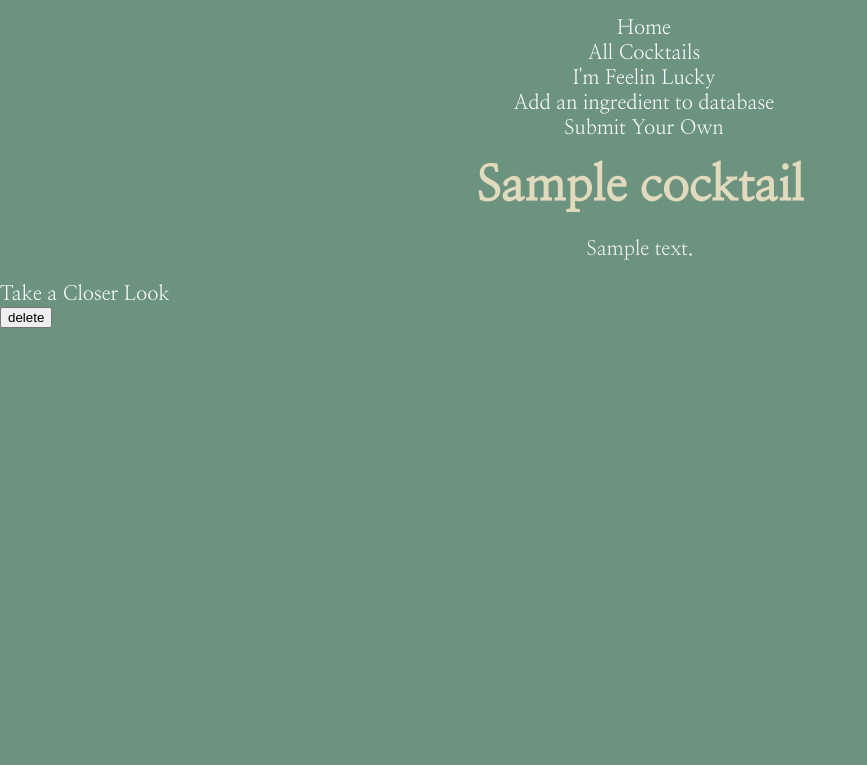
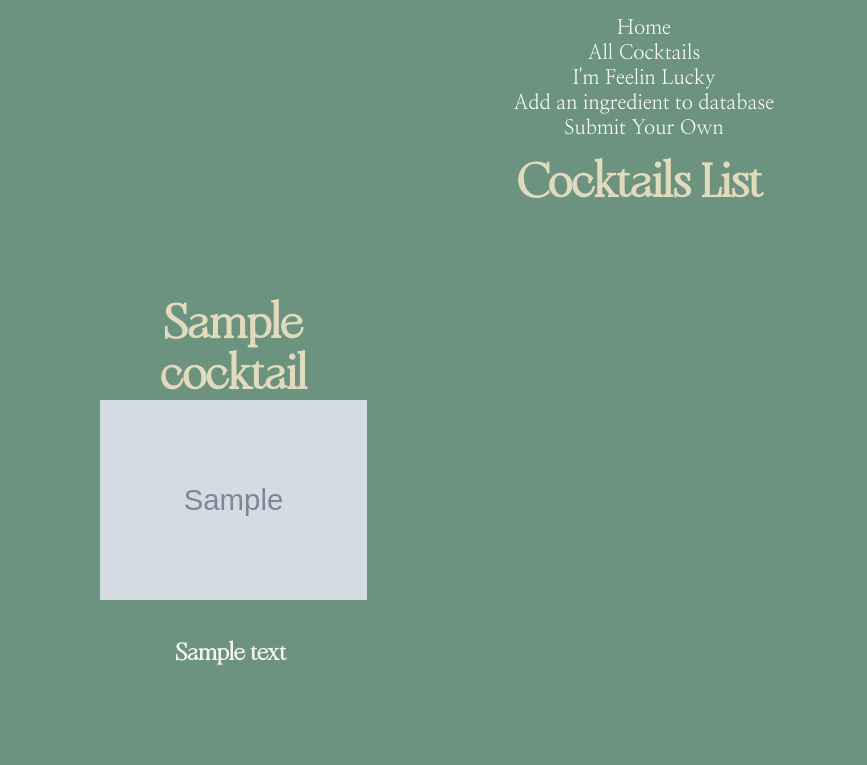
Before and after one commit to bbbbblddddd/Tie-One-On---Python-Project, a Flask app: page /cocktails in a window 1280 px wide. Shown: the top 765 px of the page, without its empty margins (0-867 px from the left). Run offline with Flask 3, Linux system fonts and the light colour scheme; grey boxes marked "Sample" are stand-in pictures; a database or web service that is not in the repository returns one stand-in record (values such as "Sample title"); some libraries are stand-ins or nearby versions.

Commit message:
added fonts and aligned buttons

```diff
--- a/console.py
+++ b/console.py
@@ -15,7 +15,7 @@ gimlet = Cocktail('Gimlet', 'A lime-heavy, classic gin cocktail with a rich nava
                   'Add the 60 ml of gin, 30ml of lime juice and 30ml of sugar syrup to a shaker with ice and shake until well-chilled. Strain into a chilled cocktail glass or an rocks glass filled with fresh ice. Garnish with a lime wheel.', 'https://i.imgur.com/iFmyUdo.png')
 cocktail_repository.save(gimlet)
 
-margerita = Cocktail('Margerita', 'Combining the tang of lime and the sweetness of orange liqueur with the distinctive strength of tequila.',
+margerita = Cocktail('Margarita', 'Combining the tang of lime and the sweetness of orange liqueur with the distinctive strength of tequila.',
                      'Add 60ml of Tequila, 15ml of Triple Sec, 30ml of Lime Juice and 15ml of Sugar Syrup to a cocktail shaker filled with ice, and shake until well-chilled. Strain into a rocks glass over fresh ice. Garnish with a lime wheel and kosher salt rim or Tajin rim.', 'https://i.imgur.com/hemYzqt.png')
 cocktail_repository.save(margerita)
 
--- a/static/style.css
+++ b/static/style.css
@@ -7,6 +7,21 @@ body {
   padding: 0px;
   margin: 0px;
 }
+
+@font-face {
+  font-family: 'CustomFont';
+  src: url('../static/fonts/Soligant.ttf')
+}
+
+h5 {
+  font-family: 'CustomFont', sans-serif;
+  font-size: 1.5rem;
+  text-align: center;
+  margin-left: auto;
+  margin-right: auto;
+
+}
+
 
 /* .container {
   max-width: 40rem;
@@ -18,19 +33,21 @@ body {
 h1,
 h3,
 h4,
-h5,
 h6 {
   font-family: 'Nanum Myeongjo', serif;
   margin: 0px;
   padding: 0px;
 }
 h1 {
+  font-family: 'CustomFont', sans-serif;
   font-size: 3em;
   color: #E1DABD;
   margin-bottom: 10px;
     margin-top: 10px;
     text-align: center;
   }
+
+
 
   h6 {
     font-family: 'Nanum Myeongjo', serif;
@@ -42,8 +59,10 @@ h1 {
   }
 
   p {
+    font-family: 'CustomFont', sans-serif;
     text-align: center;
     font-size: 1.25rem;
+    padding: 0;
 }
 
 a {
@@ -65,7 +84,7 @@ a:focus {
   text-align: center;
   align-items: center;
   width: 700px;
-    padding-right: 2rem;
+  padding-right: 2rem;
 }
 
 nav ul li {
@@ -82,7 +101,13 @@ nav ul li {
 }
 
 .take_a_look {
-  display: flex;
+  text-align: center;
+}
+
+.take_a_look > * {
+  display: inline-block;
+  margin: 0 10px;
+  vertical-align: middle;
 }
 
 .logo-container {
@@ -282,6 +307,13 @@ button[type="submit"]:hover {
   padding: 0;
 }
 
+.cocktail-buttons {
+  display: flex;
+  justify-content: space-between;
+  align-items: center;
+  margin-top: auto;
+}
+
 
 
 
@@ -358,3 +390,34 @@ button[type="submit"]:hover {
 .cocktail-instructions {
   max-width: 100%;
 }
+
+.cocktail-buttons {
+  text-align: center;
+}
+.cocktail-buttons {
+  text-align: center;
+}
+
+.delete-form {
+  display: inline-block;
+  margin: 0 auto;
+}
+
+.delete-form input[type="submit"] {
+  animation: bouncy 5s infinite linear;
+  position: relative;
+  padding: .5rem;
+  background-color: #eae2c2;
+  color: #101010;
+
+  border: none;
+  border-radius: 5px;
+  font-size: 16px;
+  cursor: pointer;
+  transition: background-color 0.3s ease;
+}
+
+
+
+
+/* ALL COCKTAILS PAGE STYLING */
--- a/templates/cocktails/index.html
+++ b/templates/cocktails/index.html
@@ -2,21 +2,111 @@
 
 {% block content %}
 
-{% for cocktail in cocktails %}
+<h1>Cocktails List</h1>
+<br />
 
-<div class="hello">
-    <li>
-        <h1>{{cocktail.name}}</h1>
-        <p>{{cocktail.description}}</p>
-        <li><a href="/cocktails/{{cocktail.id}}">Take a Closer Look</a></li>
-        <form class="delete-form" action="/cocktails/{{cocktail.id}}/delete" method="post">
-            <input type="submit" value="delete">
-        </form>
-    </li>
+<div class="cocktails-container">
+
+    {% for cocktail in cocktails %}
+
+    <div class="cocktail-card">
+        <div class="cocktail-info">
+            <h1>{{cocktail.name}}</h1>
+            <div class="image-container">
+                <a href="/cocktails/{{cocktail.id}}">
+                    <img class="cocktail-image" src="{{cocktail.image_url}}" referrerpolicy="no-referrer" />
+                </a>
+            </div>
+            <h5>{{cocktail.description}}</h5>
+        </div>
+        <!-- <div class="cocktail-buttons">
+            <form class="delete-form" action="/cocktails/{{cocktail.id}}/delete" method="post">
+                <input type="submit" value="Delete">
+            </form>
+        </div> -->
+    </div>
+
+
+    {% endfor %}
+
 </div>
 
 
+<style>
+    .cocktails-container {
+        display: grid;
+        grid-template-columns: repeat(3, minmax(300px, 1fr));
+        gap: 20px;
+        padding: 0 40px;
+      }
 
-{% endfor %}
+
+
+    .cocktail-card {
+        display: flex;
+        flex-direction: column;
+        border-radius: 10px;
+        padding: 60px;
+    }
+
+    .cocktail-info h1 {
+        margin: 0;
+    }
+
+    .cocktail-info p {
+        margin: 10px 0;
+    }
+
+    .cocktail-buttons {
+        display: flex;
+        justify-content: space-between;
+        align-items: center;
+        margin-top: auto;
+    }
+
+    .cocktail-buttons form {
+        margin: 0;
+    }
+
+    .cocktail-buttons form input {
+        background-color: #f44336;
+        color: #fff;
+        border: none;
+        border-radius: 5px;
+        padding: 10px;
+        cursor: pointer;
+    }
+
+    .cocktail-buttons form input:hover {
+        background-color: #d32f2f;
+    }
+
+    .hello {
+        display: flex;
+        flex-wrap: wrap;
+    }
+
+    .hello li {
+        width: 33.33%;
+        padding: 20px;
+        box-sizing: border-box;
+    }
+
+    .image-container {
+        width: 100%;
+        height: auto;
+        display: flex;
+        align-items: center;
+        justify-content: center;
+        margin-top: auto;
+    }
+
+    .cocktail-image {
+        max-width: 100%;
+        max-height: 100%;
+        align-items: center;
+        justify-content: center;
+    }
+</style>
 
 {% endblock content%}
--- a/templates/cocktails/show.html
+++ b/templates/cocktails/show.html
@@ -14,6 +14,10 @@
     {% endfor %}
     <h1>Recipe</h1>
     <p>{{ cocktail.instructions }}</p>
+    <div class="cocktail-buttons">
+        <form class="delete-form" action="/cocktails/{{cocktail.id}}/delete" method="post">
+            <input type="submit" value="Delete">
+        </form>
     </div>
     </div>
     {% endblock %}
```
Also changed, not shown: static/fonts/Soligant.ttf (added).
